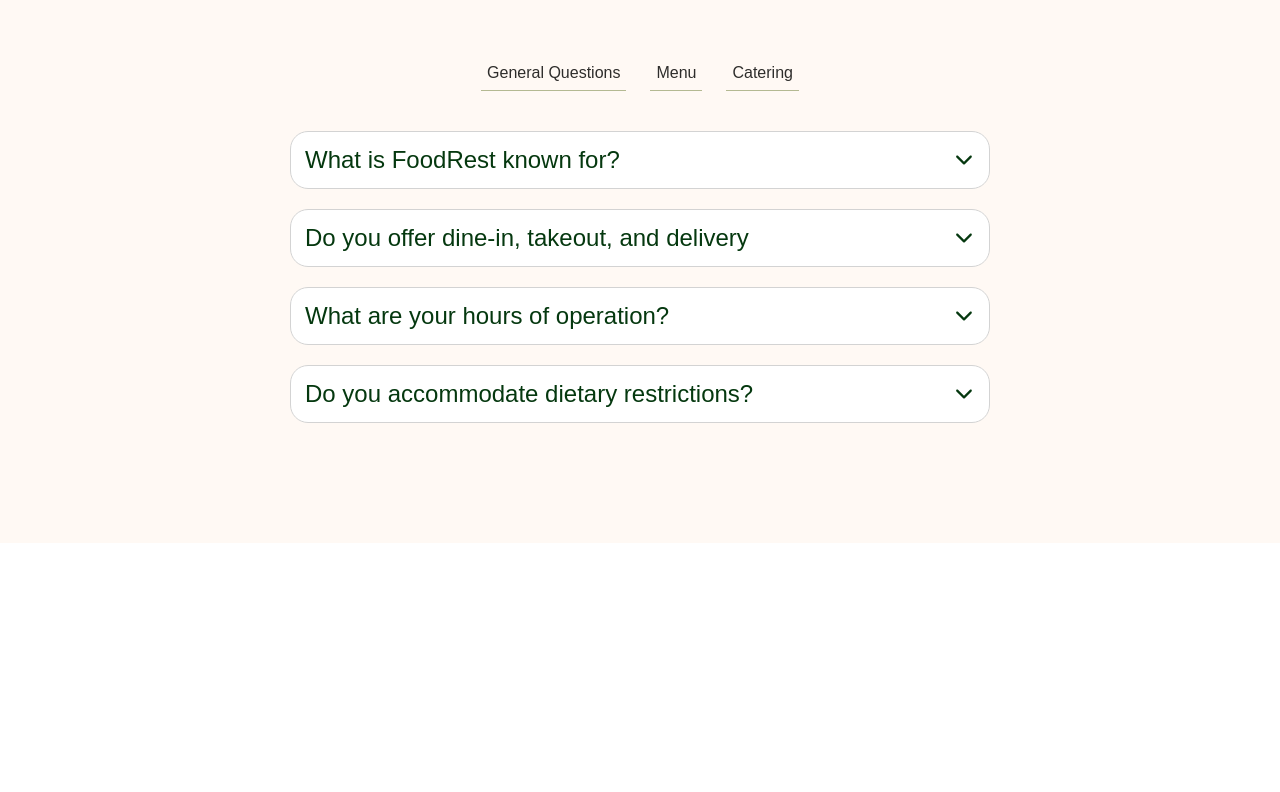
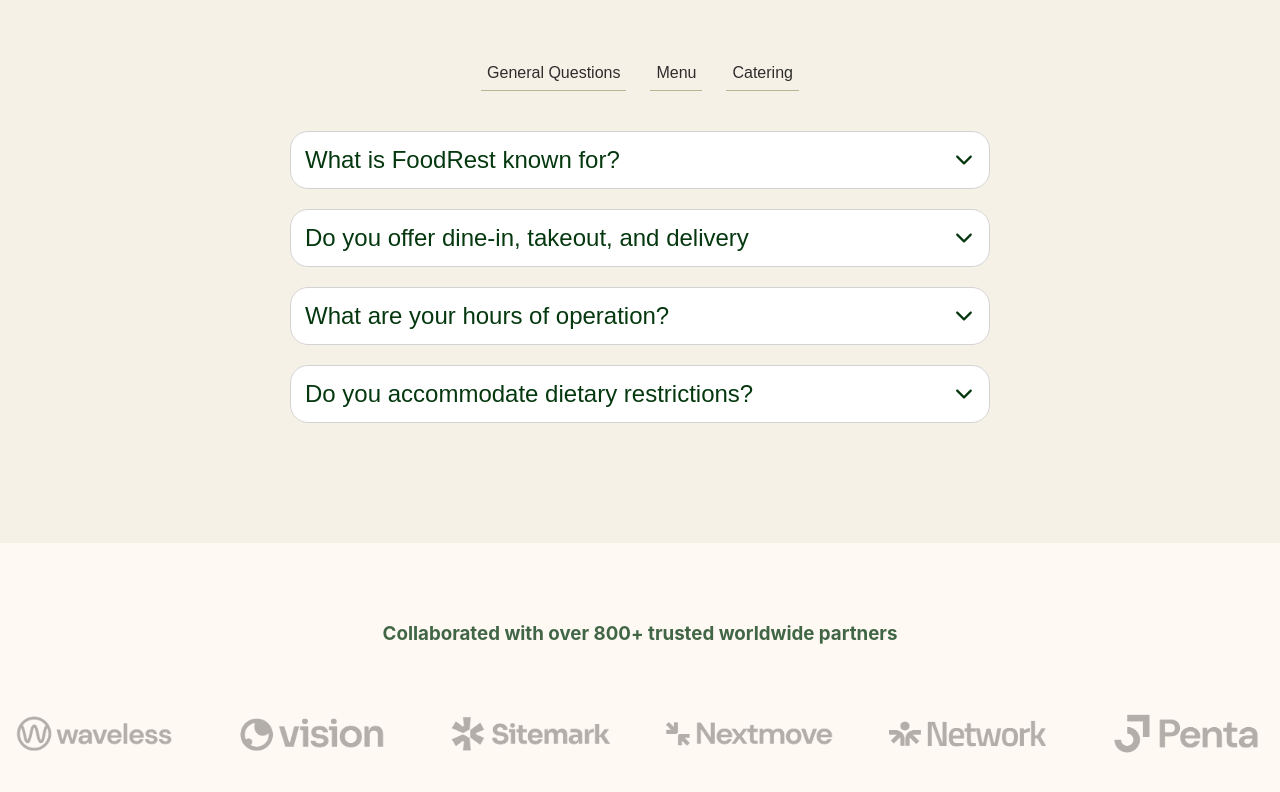
Before and after one commit to Chupacabra44/my-restaurant, a React (Create React App) app: page / in a window 1280 px wide. Shown: the part 4605-5397 px from the top of the page. Before the commit the page ends 5148 px from the top, so only its background shows below. Built offline with nearby package versions, Linux system fonts and the light colour scheme.

Commit message:
creating Partners component

```diff
--- a/src/App.js
+++ b/src/App.js
@@ -8,6 +8,7 @@ import AnimatedCounter from "./components/AnimatedCounter/AnimatedCounter";
 import Accordion from "./components/Accordion/Accordion";
 import AccordionTabs from "./components/AccordionTabs/AccordionTabs";
 import faq from "./faq.js";
+import Partners from "./components/Partners/Partners.jsx";
 
 function App() {
   const [foodImages, setFoddImages] = useState([]);
@@ -225,6 +226,7 @@ function App() {
             </div>
           )}
         </section>
+        <Partners />
       </main>
     </>
   );
--- a/src/App.module.scss
+++ b/src/App.module.scss
@@ -256,6 +256,7 @@ hr {
 }
 
 .Accordion {
+  background-color: #f5f1e7;
   padding: 100px 0;
 }
 
--- /dev/null
+++ b/src/components/Partners/Partners.jsx
@@ -0,0 +1,51 @@
+import styles from "./Partners.module.scss";
+
+const Partners = () => {
+  const partners = [
+    {
+      img: "/images/logo-preview-1.png",
+      alt: "Partner 1",
+    },
+    {
+      img: "/images/logo-preview-2.png",
+      alt: "Partner 2",
+    },
+    {
+      img: "/images/logo-preview-3.png",
+      alt: "Partner 3",
+    },
+    {
+      img: "/images/logo-preview-4.png",
+      alt: "Partner 4",
+    },
+    {
+      img: "/images/logo-preview-6.png",
+      alt: "Partner 5",
+    },
+    {
+      img: "/images/logo-preview-8.png",
+      alt: "Partner 6",
+    },
+  ];
+
+  return (
+    <section className={styles.PartnerSection}>
+      <h3 className={styles.PartnerTitle}>
+        Collaborated with over 800+ trusted worldwide partners
+      </h3>
+      <div className={styles.PartnerBoxes}>
+        {partners.map((partner) => (
+          <div>
+            <img
+              className={styles.PartnerBox}
+              src={partner.img}
+              alt={partner.alt}
+            />
+          </div>
+        ))}
+      </div>
+    </section>
+  );
+};
+
+export default Partners;
--- /dev/null
+++ b/src/components/Partners/Partners.module.scss
@@ -0,0 +1,28 @@
+.PartnerSection {
+  padding: 30px 0;
+  background-color: #fff9f4;
+}
+
+.PartnerTitle {
+  padding: 30px 0;
+  color: #416646;
+  text-align: center;
+  font-weight: bold;
+}
+
+.PartnerBoxes {
+  display: flex;
+  justify-content: center;
+  gap: 30px;
+}
+
+.PartnerBox {
+  max-width: 100%;
+  width: 250px;
+  opacity: 0.3;
+  filter: grayscale(100%);
+
+  &:hover {
+    opacity: 1;
+  }
+}
```
